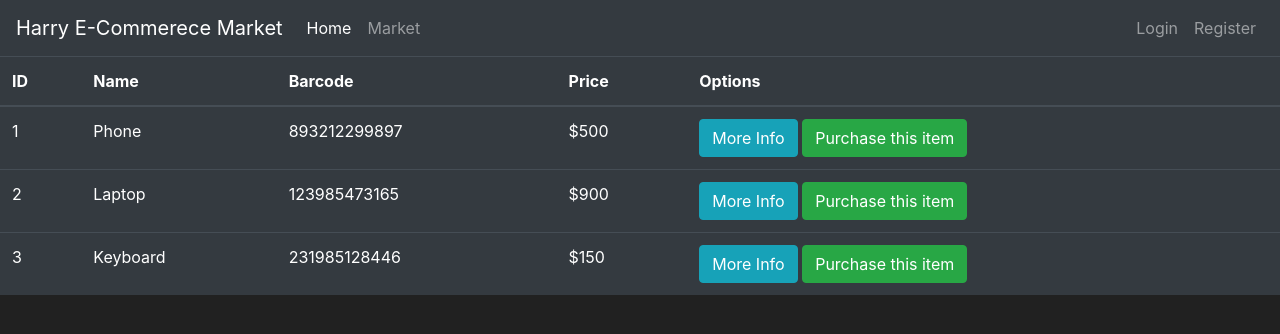
After one commit to harry774/e_commerce, a Flask app: page /market in a window 1280 px wide. The commit adds this page. Shown: the top 334 px of the page. Run offline with Flask 2, Linux system fonts and the light colour scheme; some libraries are stand-ins or nearby versions.

Commit message:
Added block content and database

```diff
--- a/market.py
+++ b/market.py
@@ -1,8 +1,29 @@
 from flask import Flask, render_template
+from flask_sqlalchemy import SQLAlchemy
 
 app = Flask(__name__)
+app.config['SQLALCHEMY_DATABASE_URI'] = 'sqlite:///market.db'
+db = SQLAlchemy(app)
 
+class Item(db.Model):
+    id = db.Column(db.Integer(), primary_key=True)
+    name = db.Column(db.String(length=30), nullable=False, unique=True)
+    price = db.Column(db.Integer(), nullable=False)
+    barcode = db.Column(db.String(length=12), nullable=False, unique=True)
+    description = db.Column(db.String(length=1024), nullable=False, unique=True)
+
+    def __repr__(self):
+        return f'Item {self.name}'
 @app.route("/")
 @app.route('/home')
 def home_page():
     return render_template('home.html')
+
+@app.route('/market')
+def market_page():
+    items = [
+        {'id': 1, 'name': 'Phone', 'barcode': '893212299897', 'price': 500},
+        {'id': 2, 'name': 'Laptop', 'barcode': '123985473165', 'price': 900},
+        {'id': 3, 'name': 'Keyboard', 'barcode': '231985128446', 'price': 150}
+    ]
+    return render_template('market.html', items=items)
--- /dev/null
+++ b/templates/base.html
@@ -0,0 +1,58 @@
+<!doctype html>
+<html lang="en">
+   <head>
+      <!-- Required meta tags -->
+      <meta charset="utf-8">
+      <meta name="viewport" content="width=device-width, initial-scale=1, shrink-to-fit=no">
+      <!-- Bootstrap CSS -->
+      <link rel="stylesheet" href="https://cdn.jsdelivr.net/npm/bootstrap@4.5.3/dist/css/bootstrap.min.css" integrity="sha384-TX8t27EcRE3e/ihU7zmQxVncDAy5uIKz4rEkgIXeMed4M0jlfIDPvg6uqKI2xXr2" crossorigin="anonymous">
+      <title>
+          {% block title %}
+
+          {% endblock %}
+      </title>
+   </head>
+   <body>
+    <nav class="navbar navbar-expand-md navbar-dark bg-dark">
+        <a class="navbar-brand" href="#">Harry E-Commerece Market</a>
+        <button class="navbar-toggler" type="button" data-toggle="collapse" data-target="#navbarNav">
+          <span class="navbar-toggler-icon"></span>
+        </button>
+        <div class="collapse navbar-collapse" id="navbarNav">
+            <ul class="navbar-nav mr-auto">
+                <li class="nav-item active">
+                    <a class="nav-link" href="{{ url_for('home_page') }}">Home <span class="sr-only">(current)</span></a>
+                </li>
+                <li class="nav-item">
+                    <a class="nav-link" href="{{ url_for('market_page') }}">Market</a>
+                </li>
+            </ul>
+            <ul class="navbar-nav">
+                <li class="nav-item">
+                    <a class="nav-link" href="#">Login</a>
+                </li>
+                <li class="nav-item">
+                    <a class="nav-link" href="#">Register</a>
+                </li>
+            </ul>
+        </div>
+      </nav>
+        {% block content %}
+
+        {% endblock%}
+
+
+      <!-- Optional JavaScript -->
+      <!-- jQuery first, then Popper.js, then Bootstrap JS -->
+      <script src='https://kit.fontawesome.com/a076d05399.js'></script>
+      <script src="https://code.jquery.com/jquery-3.5.1.slim.min.js" integrity="sha384-DfXdz2htPH0lsSSs5nCTpuj/zy4C+OGpamoFVy38MVBnE+IbbVYUew+OrCXaRkfj" crossorigin="anonymous"></script>
+      <script src="https://cdn.jsdelivr.net/npm/popper.js@1.16.1/dist/umd/popper.min.js" integrity="sha384-9/reFTGAW83EW2RDu2S0VKaIzap3H66lZH81PoYlFhbGU+6BZp6G7niu735Sk7lN" crossorigin="anonymous"></script>
+      <script src="https://stackpath.bootstrapcdn.com/bootstrap/4.5.2/js/bootstrap.min.js" integrity="sha384-B4gt1jrGC7Jh4AgTPSdUtOBvfO8shuf57BaghqFfPlYxofvL8/KUEfYiJOMMV+rV" crossorigin="anonymous"></script>
+   </body>
+   <style>
+      body {
+      background-color: #212121;
+      color: white
+      }
+   </style>
+</html>
--- /dev/null
+++ b/templates/market.html
@@ -0,0 +1,35 @@
+{% extends 'base.html' %}
+{% block title %}
+    Market Page
+{% endblock %}
+
+{% block content %}
+    <table class="table table-hover table-dark">
+        <thead>
+            <tr>
+                <!-- Your Columns HERE -->
+                <th scope="col">ID</th>
+                <th scope="col">Name</th>
+                <th scope="col">Barcode</th>
+                <th scope="col">Price</th>
+                <th scope="col">Options</th>
+            </tr>
+        </thead>
+        <tbody>
+            <!-- Your rows inside the table HERE: -->
+            {% for item in items %}
+                <tr>
+                    <td>{{ item.id }}</td>
+                    <td>{{ item.name }}</td>
+                    <td>{{ item.barcode }}</td>
+                    <td>${{ item.price }}</td>
+                    <td>
+                        <button class="btn btn-outline btn-info">More Info</button>
+                        <button class="btn btn-outline btn-success">Purchase this item</button>
+                    </td>
+                </tr>
+            {% endfor %}
+
+        </tbody>
+    </table>
+{% endblock %}
```
Also changed, not shown: templates/home.html (+7 -57 lines), market.db (added).
